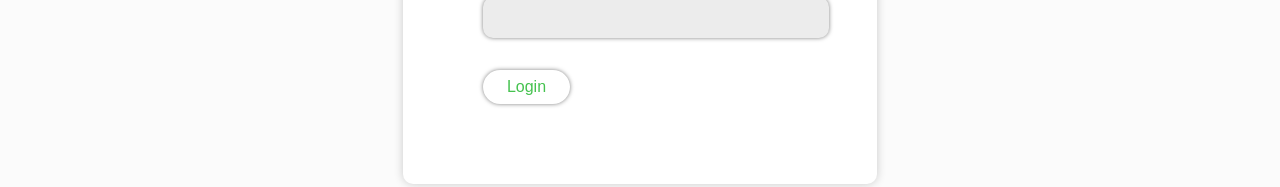
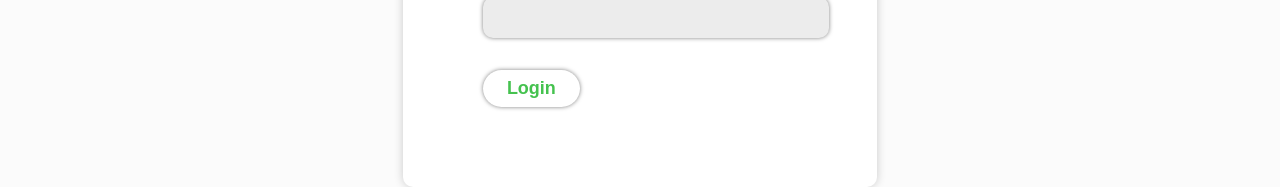
Before and after one commit to Mohan-01/tourism-frontend, a React (Create React App) app: page /login in a window 1280 px wide. Shown: the part 515-702 px from the top of the page. Built offline with nearby package versions, Linux system fonts and the light colour scheme; the HTML template or start-up script is replaced by a standard one.

Commit message:
nothing did

```diff
--- /dev/null
+++ b/public/index.html
@@ -0,0 +1,43 @@
+<!DOCTYPE html>
+<html lang="en">
+  <head>
+    <meta charset="utf-8" />
+    <link rel="icon" href="%PUBLIC_URL%/favicon.ico" />
+    <meta name="viewport" content="width=device-width, initial-scale=1" />
+    <meta name="theme-color" content="#000000" />
+    <meta
+      name="description"
+      content="Web site created using create-react-app"
+    />
+    <link rel="apple-touch-icon" href="%PUBLIC_URL%/logo192.png" />
+    <!--
+      manifest.json provides metadata used when your web app is installed on a
+      user's mobile device or desktop. See https://developers.google.com/web/fundamentals/web-app-manifest/
+    -->
+    <link rel="manifest" href="%PUBLIC_URL%/manifest.json" />
+    <!--
+      Notice the use of %PUBLIC_URL% in the tags above.
+      It will be replaced with the URL of the `public` folder during the build.
+      Only files inside the `public` folder can be referenced from the HTML.
+
+      Unlike "/favicon.ico" or "favicon.ico", "%PUBLIC_URL%/favicon.ico" will
+      work correctly both with client-side routing and a non-root public URL.
+      Learn how to configure a non-root public URL by running `npm run build`.
+    -->
+    <title>React App</title>
+  </head>
+  <body>
+    <noscript>You need to enable JavaScript to run this app.</noscript>
+    <div id="root"></div>
+    <!--
+      This HTML file is a template.
+      If you open it directly in the browser, you will see an empty page.
+
+      You can add webfonts, meta tags, or analytics to this file.
+      The build step will place the bundled scripts into the <body> tag.
+
+      To begin the development, run `npm start` or `yarn start`.
+      To create a production bundle, use `npm run build` or `yarn build`.
+    -->
+  </body>
+</html>
--- a/src/App.js
+++ b/src/App.js
@@ -53,6 +53,7 @@
               setUser={setUser}
               setMessage={setMessage}
               navigate={navigate}
+              cookies={cookies}
             />
           }
         />
--- a/src/components/Login.jsx
+++ b/src/components/Login.jsx
@@ -2,6 +2,7 @@
 import '../css/Login.css';
 
 const Login = ({setUser, setMessage, setColor, navigate, cookies}) => {
+
   return (
     <main className="login">
       <div className="login-form">
@@ -11,7 +12,8 @@
         <input type="email" name="email" id="email" />
         <label htmlFor="password">Password: </label>
         <input type="password" name="password" id="password" />
-        <input type="submit" value="Login" />
+        {/*<input type="submit" value="Login" />*/}
+        <button type="submit">Login</button>
       </form>
       </div>
     </main>
--- a/src/components/Profile.jsx
+++ b/src/components/Profile.jsx
@@ -4,11 +4,11 @@
 import ProfileSettings from './ProfileSettings';
 import { Link } from 'react-router-dom';
 import { handleLogout } from '../helpingFunctions';
-const Profile = ({user, setUser, navigate, setMessage}) => {
+const Profile = ({user, setUser, navigate, setMessage, cookies}) => {
   return (
     <main className="profile">
     {
-        user ? <Link className='logout' onClick={() => handleLogout(setUser, setMessage, navigate)}>LOGOUT</Link> : null
+        user ? <Link className='logout' onClick={() => handleLogout(setUser, setMessage, navigate, cookies)}>LOGOUT</Link> : null
     }
       <div className="profile-links">
         <UserSection />
--- a/src/css/Login.css
+++ b/src/css/Login.css
@@ -33,19 +33,22 @@
     background-color: rgb(236, 236, 236);
 }
 
-.login-form input[type="submit"] {
+.login-form button[type="submit"] {
     width: -moz-fit-content;
+    box-shadow: 0 0 4px rgba(0, 0, 0, 0.5);
     width: fit-content;
     border-radius: 20px;
     padding: .5rem 1.5rem;
     border: none;
     cursor: pointer;
-    background-color: white;
-    color: rgb(69, 194, 79);
+    background-color: white !important;
+    color: rgb(69, 194, 79) !important;
+    font-size: 18px;
+    font-weight: 600;
 }
 
-.login-form input[type="submit"]:hover {
+.login-form button[type="submit"]:hover {
     box-shadow: 0 0 4px rgba(0, 0, 0, 0.4);
-    background-color: rgb(69, 194, 79);
-    color: white;
+    background-color: rgb(69, 194, 79) !important;
+    color: white !important;
 }
--- a/src/helpingFunctions.js
+++ b/src/helpingFunctions.js
@@ -51,12 +51,13 @@
     navigate('/');
 }
 
-export async function handleLogout(setUser, setMessage, navigate) {
+export async function handleLogout(setUser, setMessage, navigate, cookies) {
     try {
         const data = await axios.get('http://localhost:4201/api/v1/users/logout');
         if(data.status === 200) {
             setUser(null);
             setMessage('Logout Successful')
+            cookies.remove('user')
         }
     } catch (e) {
         setMessage('Error');
```
Also changed, not shown: public/manifest.json (added), public/robots.txt (added), public/tour-images/tour-1.jpg (added), 1 other file (tests, documents, lock files or other folders).
